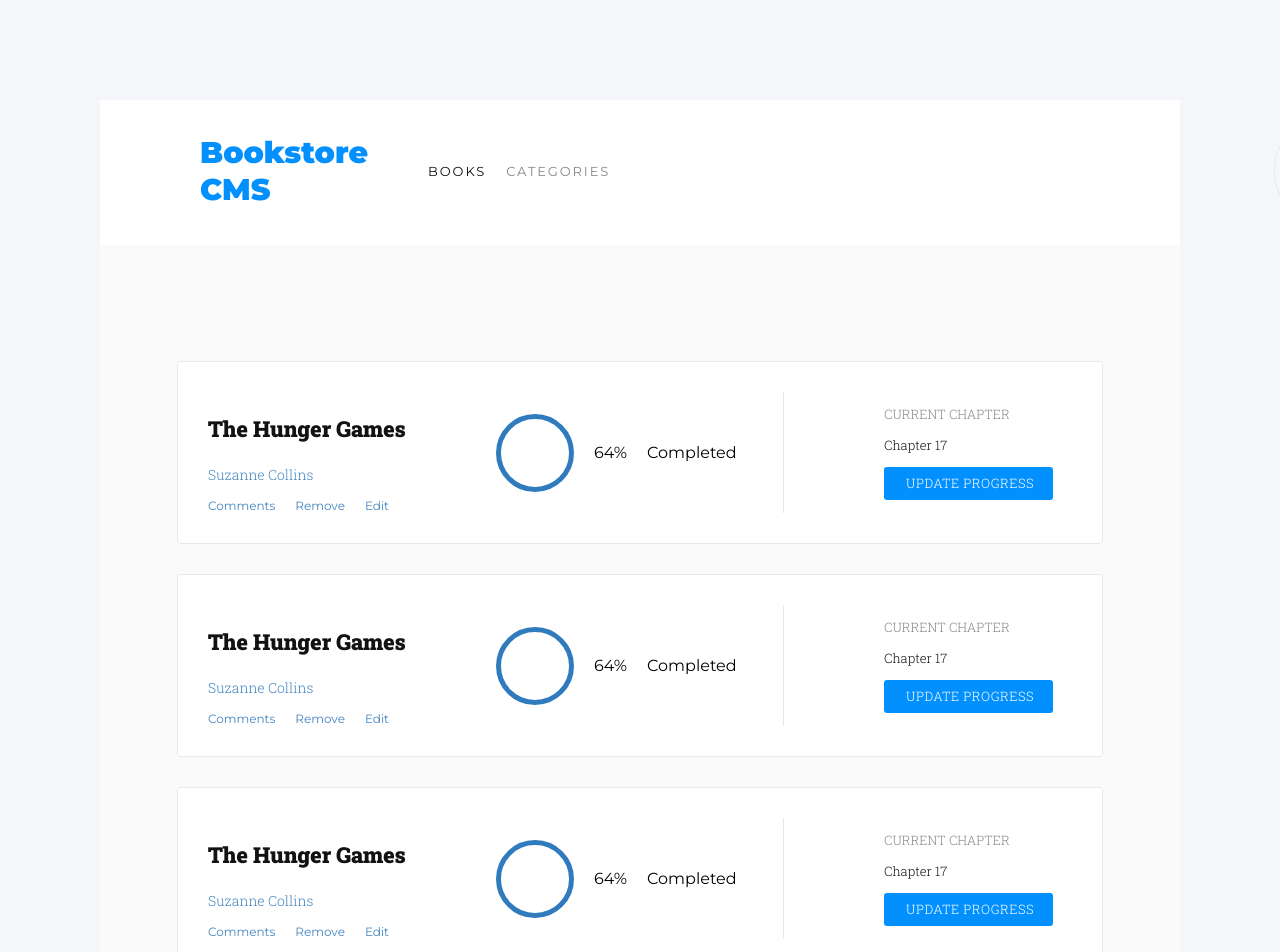
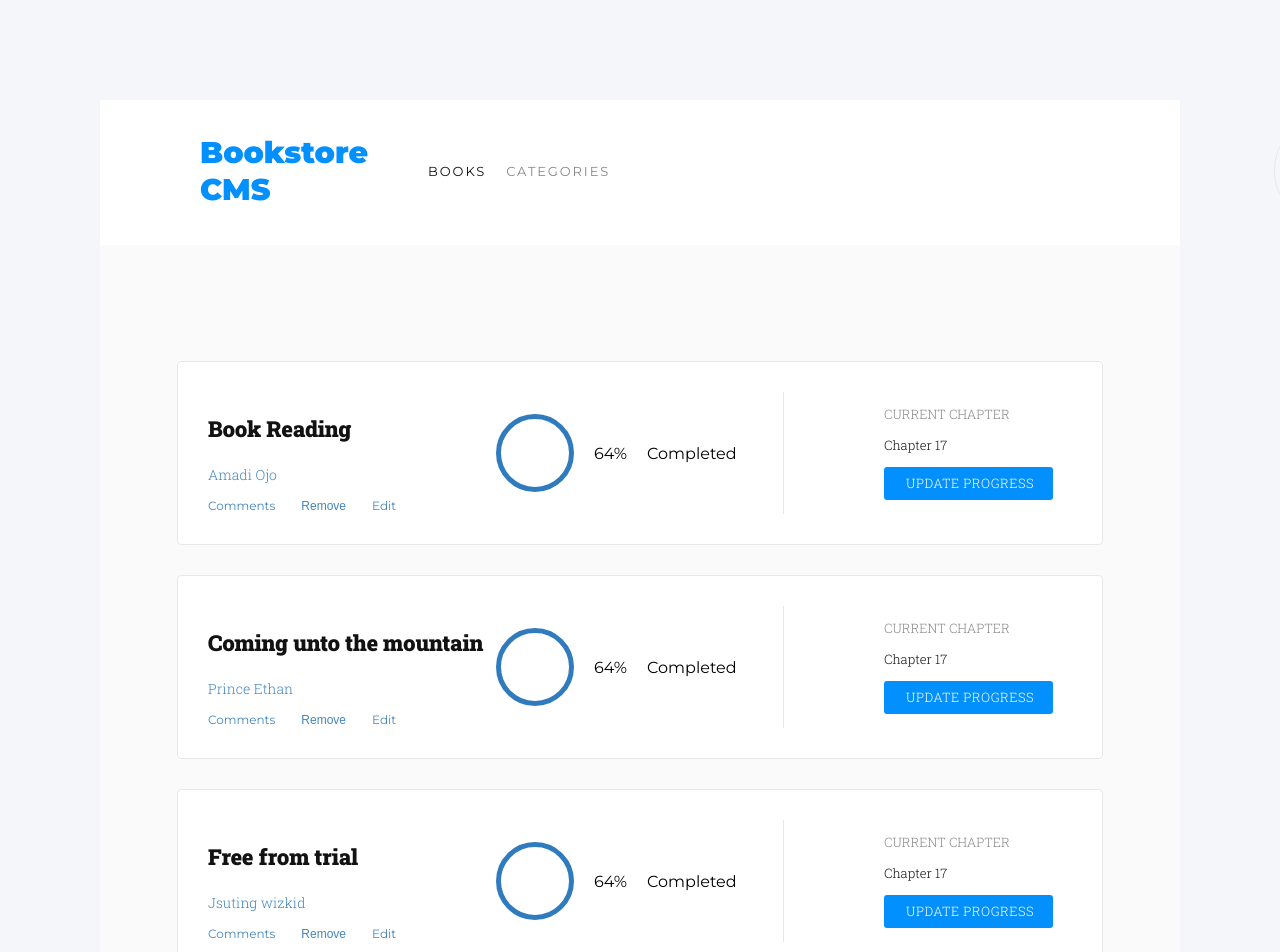
Before and after one commit to samlorlah/bookstore, a React (Create React App) app: page / in a window 1280 px wide. Shown: the top 952 px of the page. Built offline with nearby package versions, Linux system fonts and the light colour scheme.

Commit message:
Use Redux to Add and Remove Books

```diff
--- a/src/components/AddBook.js
+++ b/src/components/AddBook.js
@@ -1,14 +1,45 @@
-import React from 'react';
+import React, { useState } from 'react';
+import { useDispatch } from 'react-redux';
+import { v4 as uuidv4 } from 'uuid';
+import { addBook } from '../redux/books/books';
 
-const AddBook = () => (
-  <form>
-    <h3>ADD NEW BOOK</h3>
-    <div className="form-control">
-      <input placeholder="Book title" />
-      <input placeholder="Author" />
-      <button type="button">ADD BOOK</button>
-    </div>
-  </form>
-);
+const AddBook = () => {
+  const dispatch = useDispatch();
+
+  const [newBook, setNewBook] = useState(
+    {
+      id: '',
+      title: '',
+      author: '',
+    },
+  );
+
+  const handleSubmitBook = (e) => {
+    e.preventDefault();
+    setNewBook({ ...newBook, id: uuidv4 });
+    dispatch(addBook(newBook));
+  };
+
+  return (
+    <form onSubmit={handleSubmitBook}>
+      <h3>ADD NEW BOOK</h3>
+      <div className="form-control">
+        <input
+          placeholder="Book title"
+          value={newBook.title}
+          onChange={(e) => setNewBook({ ...newBook, title: e.target.value })}
+        />
+        <input
+          placeholder="Author"
+          value={newBook.author}
+          onChange={(e) => setNewBook({ ...newBook, author: e.target.value })}
+        />
+        <button type="submit">
+          ADD BOOK
+        </button>
+      </div>
+    </form>
+  );
+};
 
 export default AddBook;
--- a/src/components/BookListItem.js
+++ b/src/components/BookListItem.js
@@ -1,13 +1,22 @@
 import React from 'react';
+import PropTypes from 'prop-types';
+import { useDispatch } from 'react-redux';
+import { removeBook } from '../redux/books/books';
 
-const BookListItem = () => (
+const BookListItem = ({ id, title, author }) => {
+  const dispatch = useDispatch();
+  return (
     <li>
       <div>
-      <p className="title">The Hunger Games</p>
-      <p className="author">Suzanne Collins</p>
+        <p className="title">{title}</p>
+        <p className="author">{author}</p>
         <ul className="list-action-btns">
           <li>Comments</li>
-        <li>Remove</li>
+          <li>
+            <button type="button" onClick={() => dispatch(removeBook(id))} style={{ border: 'none', background: 'none', cursor: 'pointer' }}>
+              Remove
+            </button>
+          </li>
           <li>Edit</li>
         </ul>
       </div>
@@ -23,5 +32,12 @@ const BookListItem = () => (
       </div>
     </li>
   );
+};
+
+BookListItem.propTypes = {
+  title: PropTypes.string.isRequired,
+  author: PropTypes.string.isRequired,
+  id: PropTypes.number.isRequired,
+};
 
 export default BookListItem;
--- a/src/components/BookLists.js
+++ b/src/components/BookLists.js
@@ -1,12 +1,18 @@
 import React from 'react';
+import { useSelector } from 'react-redux';
 import BookListItem from './BookListItem';
 
-const BookLists = () => (
-  <ul className="bookLists">
-    <BookListItem />
-    <BookListItem />
-    <BookListItem />
-  </ul>
-);
+const BookLists = () => {
+  const books = useSelector((state) => state.booksReducers);
+  return (
+    <ul className="bookLists">
+      {
+        books.map((book) => (
+          <BookListItem key={book.id} id={book.id} title={book.title} author={book.author} />
+        ))
+      }
+    </ul>
+  );
+};
 
 export default BookLists;
--- a/src/redux/books/books.js
+++ b/src/redux/books/books.js
@@ -2,8 +2,33 @@
 const ADD_BOOK = 'bookstore/books/ADD_BOOK';
 const REMOVE_BOOK = 'bookstore/books/REMOVE_BOOK';
 
-const booksReducers = (state = [], action) => {
+const books = [
+  {
+    id: 1,
+    title: 'Book Reading',
+    author: 'Amadi Ojo',
+  },
+  {
+    id: 2,
+    title: 'Coming unto the mountain',
+    author: 'Prince Ethan',
+  },
+  {
+    id: 3,
+    title: 'Free from trial',
+    author: 'Jsuting wizkid',
+  },
+];
+
+const booksReducers = (state = books, action) => {
   switch (action.type) {
+    case ADD_BOOK:
+      return [
+        ...state,
+        action.payload,
+      ];
+    case REMOVE_BOOK:
+      return state.filter((book) => book.id !== action.id);
     default:
       return state;
   }
@@ -14,9 +39,9 @@ export const addBook = (payload) => ({
   payload,
 });
 
-export const removeBook = (payload) => ({
+export const removeBook = (id) => ({
   type: REMOVE_BOOK,
-  payload,
+  id,
 });
 
 export default booksReducers;
```
Lines whose indentation alone changed are shown as unchanged.
